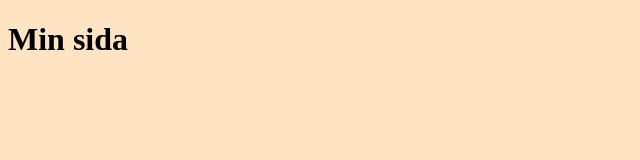
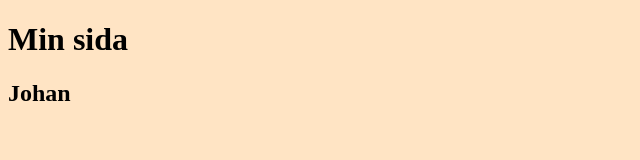
Before and after one commit to JohanK01/U210927X1, a website: page index.html in a window 1280 px wide. Shown: the whole page, without its empty margins (0-640 px from the left). Drawn offline with Linux system fonts and the light colour scheme.

Commit message:
name in html

```diff
--- a/index.html
+++ b/index.html
@@ -8,6 +8,7 @@
 </head>
 <body>
     <h1>Min sida</h1>
+    <h2>Johan</h2>
 </body>
 <style>
     body{
```
